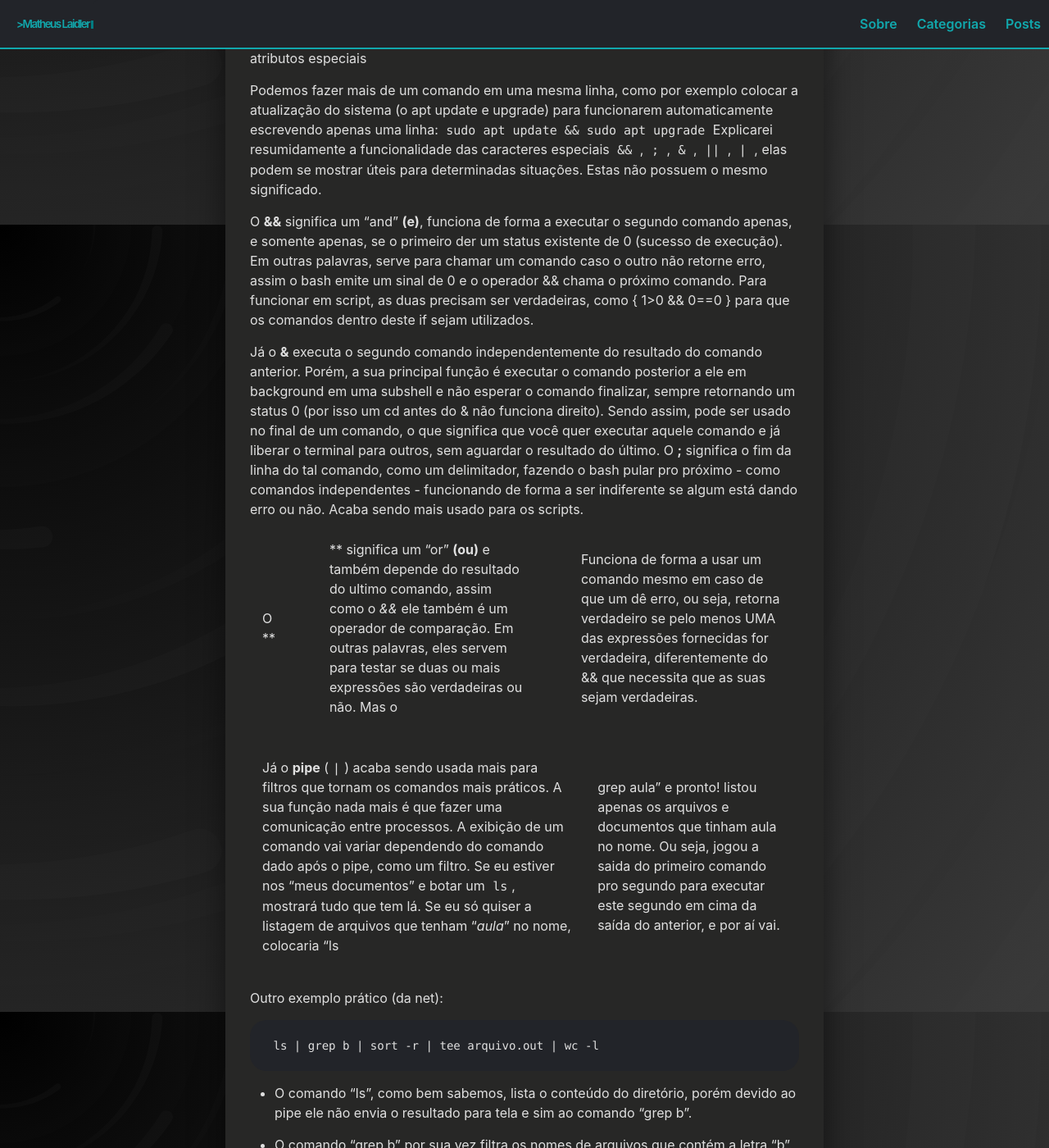
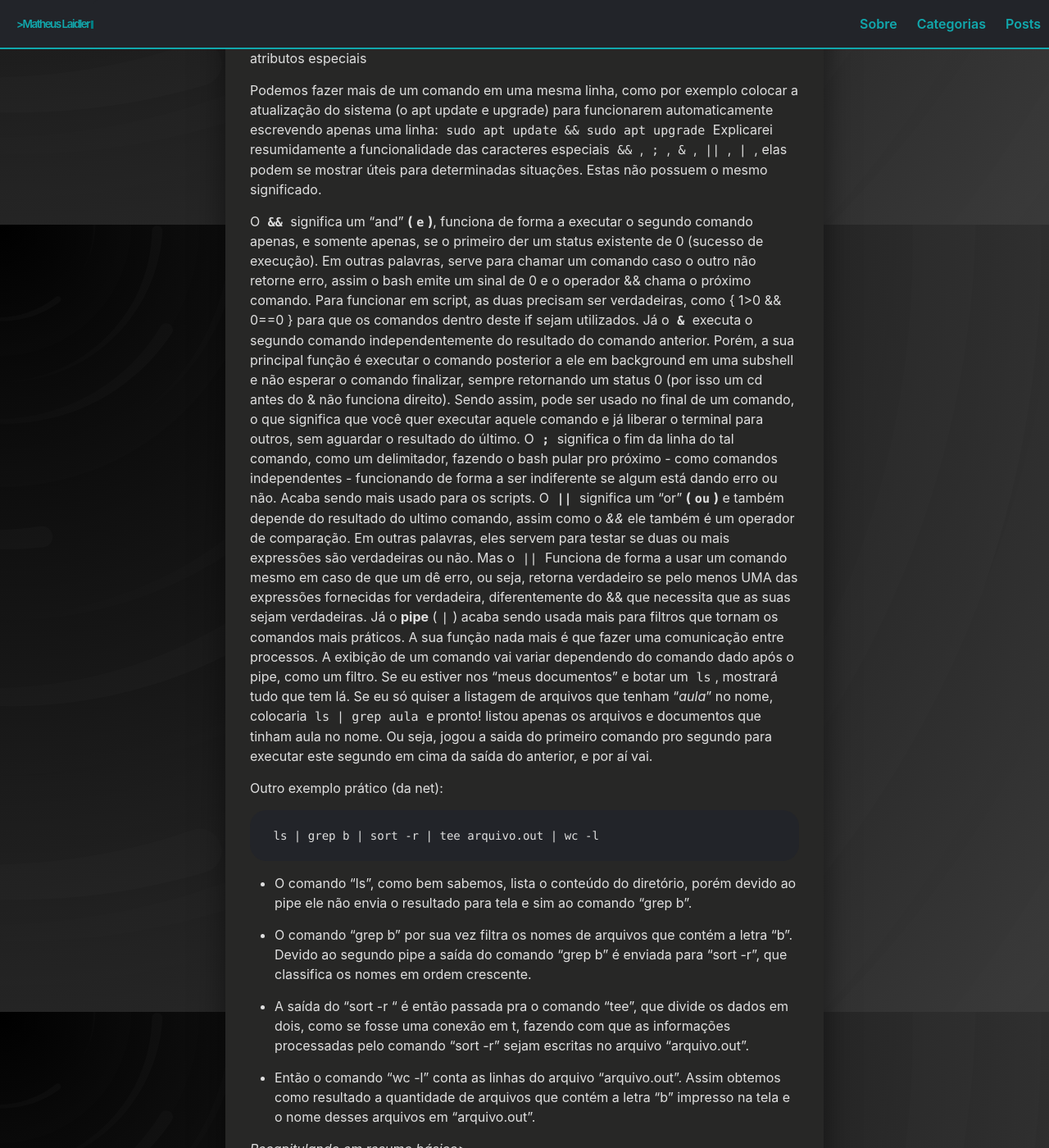
Before and after one commit to matheuslaidler/Tech-Jekyll-Old, a Jekyll site: the page built from _posts/2020-02-25-terminal.md, in a window 1280 px wide and 1400 px high, scrolled down 19886 px. Shown: the whole window at 82% size. Built offline with Jekyll 4.4.1, drawn with Linux system fonts in a browser that asks for light colours.

```diff
--- a/_posts/2020-02-25-terminal.md
+++ b/_posts/2020-02-25-terminal.md
@@ -668,14 +668,11 @@ sdiff - comparar dois arquivos e tabelar com informações
 Podemos fazer mais de um comando em uma mesma linha, como por exemplo colocar a atualização do sistema (o apt update e upgrade) para funcionarem automaticamente escrevendo apenas uma linha: `sudo apt update && sudo apt upgrade`
 Explicarei resumidamente a funcionalidade das caracteres especiais  `&&` ,  `;` ,  `&` ,  `||` ,   `|` ,  elas podem se mostrar úteis para determinadas situações. Estas não possuem o mesmo significado.
 
-O **&&** significa um "and" **(e)**, funciona de forma a executar o segundo comando apenas, e somente apenas, se o primeiro der um status existente de 0 (sucesso de execução). Em outras palavras, serve para chamar um comando caso o outro não retorne erro, assim o bash emite um sinal de 0 e o operador && chama o próximo comando. Para funcionar em script, as duas precisam ser verdadeiras, como { 1>0 && 0==0 } para que os comandos dentro deste if sejam utilizados.
-
-Já o **&** executa o segundo comando independentemente do resultado do comando anterior. Porém, a sua principal função é executar o comando posterior a ele em background em uma subshell e não esperar o comando finalizar, sempre retornando um status 0 (por isso um cd antes do & não funciona direito). Sendo assim, pode ser usado no final de um comando, o que significa que você quer executar aquele comando e já liberar o terminal para outros, sem aguardar o resultado do último.
-O **;** significa o fim da linha do tal comando, como um delimitador, fazendo o bash pular pro próximo - como comandos independentes - funcionando de forma a ser indiferente se algum está dando erro ou não. Acaba sendo mais usado para os scripts.
-
-O **||**  significa um "or" **(ou)** e também depende do resultado do ultimo comando, assim como o *&&* ele também é um operador de comparação. Em outras palavras, eles servem para testar se duas ou mais expressões são verdadeiras ou não. Mas o || Funciona de forma a usar um comando mesmo em caso de que um dê erro, ou seja, retorna verdadeiro se pelo menos UMA das expressões fornecidas for verdadeira, diferentemente do && que necessita que as suas sejam verdadeiras.
-
-Já o **pipe** (`|`) acaba sendo usada mais para filtros que tornam os comandos mais práticos. A sua função nada mais é que fazer uma comunicação entre processos. A exibição de um comando vai variar dependendo do comando dado após o pipe, como um filtro. Se eu estiver nos "meus documentos" e botar um `ls`, mostrará tudo que tem lá. Se eu só quiser a listagem de arquivos que tenham "*aula*" no nome, colocaria "ls | grep aula" e pronto! listou apenas os arquivos e documentos que tinham aula no nome. Ou seja, jogou a saida do primeiro comando pro segundo para executar este segundo em cima da saída do anterior, e por aí vai.
+ O **`&&`** significa um "and" **(`e`)**, funciona de forma a executar o segundo comando apenas, e somente apenas, se o primeiro der um status existente de 0 (sucesso de execução). Em outras palavras, serve para chamar um comando caso o outro não retorne erro, assim o bash emite um sinal de 0 e o operador && chama o próximo comando. Para funcionar em script, as duas precisam ser verdadeiras, como { 1>0 && 0==0 } para que os comandos dentro deste if sejam utilizados.
+ Já o **`&`** executa o segundo comando independentemente do resultado do comando anterior. Porém, a sua principal função é executar o comando posterior a ele em background em uma subshell e não esperar o comando finalizar, sempre retornando um status 0 (por isso um cd antes do & não funciona direito). Sendo assim, pode ser usado no final de um comando, o que significa que você quer executar aquele comando e já liberar o terminal para outros, sem aguardar o resultado do último.
+ O **`;`** significa o fim da linha do tal comando, como um delimitador, fazendo o bash pular pro próximo - como comandos independentes - funcionando de forma a ser indiferente se algum está dando erro ou não. Acaba sendo mais usado para os scripts.
+ O **`||`**  significa um "or" **(`ou`)** e também depende do resultado do ultimo comando, assim como o *&&* ele também é um operador de comparação. Em outras palavras, eles servem para testar se duas ou mais expressões são verdadeiras ou não. Mas o `||` Funciona de forma a usar um comando mesmo em caso de que um dê erro, ou seja, retorna verdadeiro se pelo menos UMA das expressões fornecidas for verdadeira, diferentemente do && que necessita que as suas sejam verdadeiras.
+ Já o **pipe** (`|`) acaba sendo usada mais para filtros que tornam os comandos mais práticos. A sua função nada mais é que fazer uma comunicação entre processos. A exibição de um comando vai variar dependendo do comando dado após o pipe, como um filtro. Se eu estiver nos "meus documentos" e botar um `ls`, mostrará tudo que tem lá. Se eu só quiser a listagem de arquivos que tenham "*aula*" no nome, colocaria `ls | grep aula` e pronto! listou apenas os arquivos e documentos que tinham aula no nome. Ou seja, jogou a saida do primeiro comando pro segundo para executar este segundo em cima da saída do anterior, e por aí vai.
 
 Outro exemplo prático (da net):
 
```
